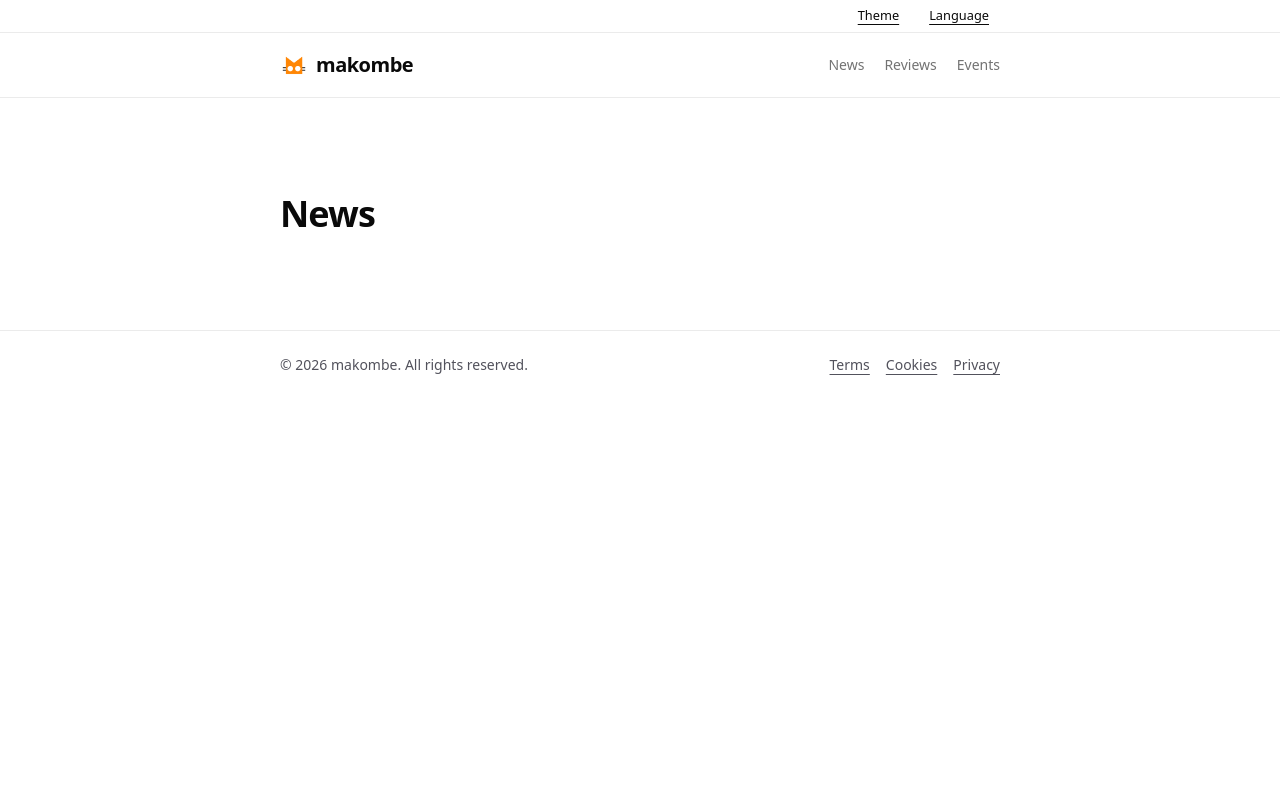
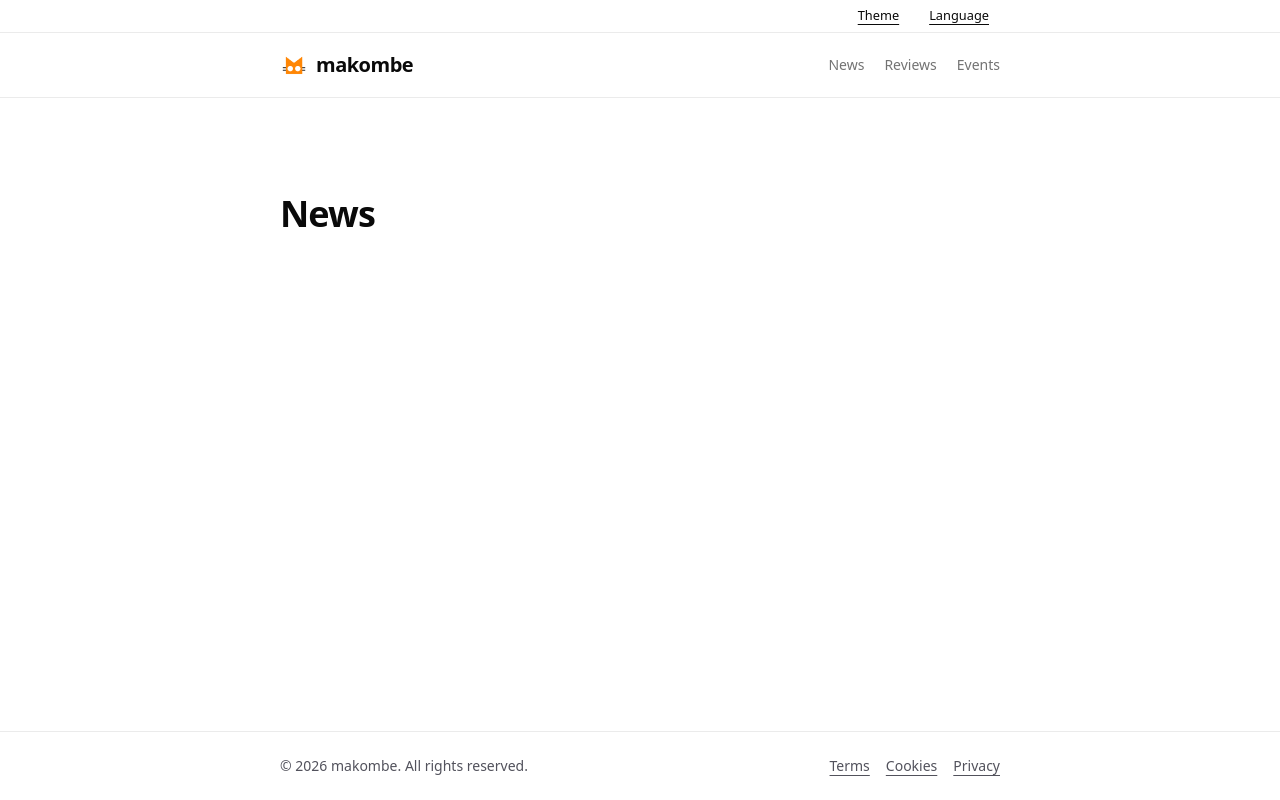
Before and after one commit to makombehq/makombe, a Next.js app: page /en/news in a window 1280 px wide. Built offline with nearby package versions, Linux system fonts and the light colour scheme; a web font is replaced by a local one.

Commit message:
Fix footer position with min-h-screen so it stays at the bottom on short pages

```diff
--- a/components/app/app-layout.tsx
+++ b/components/app/app-layout.tsx
@@ -9,7 +9,7 @@ type AppLayoutProps = {
 
 export function AppLayout({ children }: AppLayoutProps) {
   return (
-    <div className="flex min-h-full flex-col">
+    <div className="flex min-h-screen flex-col">
       <AppTopbar />
       <AppHeader />
       <main className="flex flex-1 flex-col">{children}</main>
```
